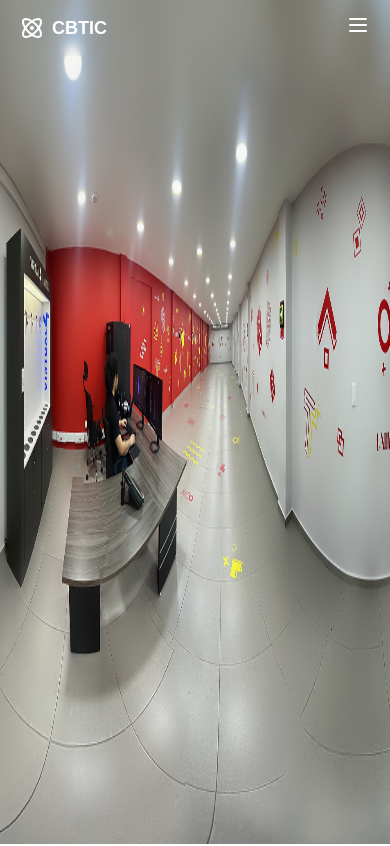
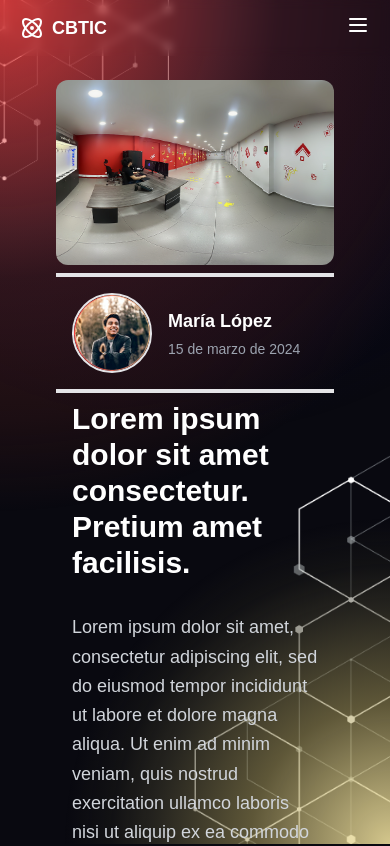
Before and after one commit to DuvanRozoParra/cbtic-2024, a Next.js app: page /news/1 in a window 390 px wide. Shown: the top 846 px of the page. Built offline with nearby package versions, Linux system fonts and the light colour scheme.

Commit message:
feat: News Info  and fixed errors

```diff
--- a/src/app/news/[id]/page.tsx
+++ b/src/app/news/[id]/page.tsx
@@ -1,36 +1,49 @@
 "use client";
 import { useParams } from "next/navigation";
-import noticias from "@/components/News/News.json";
+import Link from "next/link";
+import noticias from "@/components/news/News.json";
 import Image from "next/image";
+import { Carousel, CarouselContent, CarouselItem} from "@/components/ui/carousel";
+import { Card, CardContent } from "@/components/ui/card";
 
 export default function NewsInfo() {
   const { id } = useParams();
-  const noticia = noticias.find(n => n.id === Number(id));
-
+  const noticia = noticias.find((n) => n.id === Number(id));
 
   if (!noticia) {
     return <div>Noticia no encontrada</div>;
   }
+  const otrasNoticias = noticias.filter((n) => n.id !== Number(id));
 
   return (
-    <main >
-      <article >
-        <h1 >{noticia.TituloNoticia}</h1>
-
-        <div >
+    <main className="w-full min-h-screen text-white bg-[#090910] relative">
+      <div className="absolute inset-0 bg-radial-gradient -z-10"></div>
+      <div className="max-w-screen-2xl mx-auto px-14 py-5 flex gap-8 pt-20">
+        <article className="flex-1 max-w-6xl w-full relative space-y-2 md:space-y-8">
+          <div className="relative w-full aspect-[1.5/1] md:aspect-[1.8/1] rounded-xl overflow-hidden">
             <Image
               src={noticia.ImagenNoticia}
               alt={noticia.TituloNoticia}
               fill
-
+              className="object-cover md:object-contain"
+              sizes="(max-width: 868px) 100vw, 100vw"
+              priority
             />
           </div>
 
-        <div >
-          <div >
-            <p>{noticia.Autor}</p>
-            <span>•</span>
-            <p>
+          <div className="flex items-center gap-4 p-4 border-y-4">
+            <div className="relative w-20 h-20 sm:w-16 sm:h-16 shrink-0">
+              <Image
+                src={noticia.ImagenAutor}
+                alt={noticia.Autor}
+                fill
+                className="object-cover rounded-full border-2  "
+                sizes="(max-width: 768px) 100vw, 100vw"
+              />
+            </div>
+            <div className="flex flex-col gap-1">
+              <p className="text-lg font-semibold">{noticia.Autor}</p>
+              <p className="text-sm text-gray-400">
                 {new Date(noticia.fecha).toLocaleDateString("es-ES", {
                   year: "numeric",
                   month: "long",
@@ -38,12 +51,64 @@ export default function NewsInfo() {
                 })}
               </p>
             </div>
+          </div>
+          <h1 className="text-3xl md:text-5xl font-bold !mb-8 px-4 md:px-0">
+            {noticia.TituloNoticia}
+          </h1>
 
-          <div>
-            {noticia.Noticia|| noticia.Resumen}
-          </div>
+          <div className="  mx-auto px-4 md:px-0 text-gray-300 text-lg leading-relaxed">
+            {noticia.Noticia}
           </div>
         </article>
+
+        <aside className="hidden md:flex md:w-1/3 pl-8 rounded-lg relative flex-col items-center justify-start">
+          <h2 className="text-xl sm:text-2xl md:text-4xl font-bold mb-10 ">
+            Otras Noticias
+          </h2>
+          <Carousel
+            opts={{
+              align: "start",
+            }}
+            orientation="vertical"
+            className="w-full"
+          >
+            <CarouselContent className="-mt-1 h-[100vh]">
+              {otrasNoticias.map((item) => (
+                <CarouselItem key={item.id} className="pt-1 basis-1/4 md:basis-1/4">
+                  <div className="p-1">
+                    <Card>
+                      <CardContent className="flex flex-col gap-2 p-4 text-white">
+                        <div className="relative w-full h-40">
+                          <Image
+                            src={item.ImagenNoticia}
+                            alt={item.TituloNoticia}
+                            fill
+                            className="object-cover rounded"
+                          />
+                        </div>
+                        <Link href={`/news/${item.id}`}>
+                          <div className="text-center">
+                            <p className="font-bold text-base sm:text-lg md:text-2xl">
+                              {item.TituloNoticia}
+                            </p>
+                            <p className="text-base text-gray-400">
+                              {new Date(item.fecha).toLocaleDateString("es-ES", {
+                                year: "numeric",
+                                month: "long",
+                                day: "numeric",
+                              })}
+                            </p>
+                          </div>
+                        </Link>
+                      </CardContent>
+                    </Card>
+                  </div>
+                </CarouselItem>
+              ))}
+            </CarouselContent>
+          </Carousel>
+        </aside>
+      </div>
     </main>
   );
 }
--- a/src/app/news/page.tsx
+++ b/src/app/news/page.tsx
@@ -1,5 +1,5 @@
 import { Metadata } from "next";
-import { NewsLanding } from "@/components/News";
+import { NewsLanding } from "@/components/news";
 
 export const metadata: Metadata = {
   title: "Noticias",
--- a/src/components/News/News.json
+++ b/src/components/News/News.json
@@ -4,44 +4,48 @@
     "TituloNoticia": " Lorem ipsum dolor sit amet consectetur. Pretium amet facilisis.",
     "Autor": "María López",
     "CargoAutor": "Corresponsal de Tecnología Avanzada",
-      "ImagenAutor": "",
+    "ImagenAutor": "/images/testimages/imagentest8.png",
     "fecha": "2024-03-15",
     "Resumen": "Lorem ipsum dolor sit amet consectetur. Erat donec eleifend vulputate mattis nunc justo morbi imperdiet. Et nisl ac eu tempus hendrerit. ",
-      "Noticia": "Un equipo internacional de investigadores ha desarrollado un nuevo modelo de inteligencia artificial capaz de optimizar el consumo energético en tiempo real... [texto completo]",
-      "ImagenNoticia": "/images/testimages/imagentest4.png"
+    "Noticia": " Lorem ipsum dolor sit amet, consectetur adipiscing elit, sed do eiusmod tempor incididunt ut labore et dolore magna aliqua. Ut enim ad minim veniam, quis nostrud exercitation ullamco laboris nisi ut aliquip ex ea commodo consequat. Duis aute irure dolor in reprehenderit in voluptate velit esse cillum dolore eu fugiat nulla pariatur. Excepteur sint occaecat cupidatat non proident, sunt in culpa qui officia deserunt mollit anim id est laborum ",
+    "ImagenNoticia": "/images/testimages/imagentest4.png",
+    "importancia": "alta"
   },
   {
     "id": 2,
     "TituloNoticia": "Lorem ipsum dolor sit amet consectetur. Pretium amet facilisis.",
     "Autor": "Carlos Rodríguez",
     "CargoAutor": "Editor de Innovación Espacial",
-      "ImagenAutor": "",
+    "ImagenAutor": "/images/testimages/imagentest8.png",
     "fecha": "2024-03-14T15:45:00Z",
     "Resumen": "Lorem ipsum dolor sit amet consectetur. Erat donec eleifend vulputate mattis nunc justo morbi imperdiet. Et nisl ac eu tempus hendrerit. ",
     "Noticia": "El proyecto espacial QComm ha marcado un hito histórico con el exitoso lanzamiento del satélite cuántico Jinlong-1... [detalles técnicos]",
-      "ImagenNoticia": "/images/testimages/imagentest5.png"
+    "ImagenNoticia": "/images/testimages/imagentest5.png",
+    "importancia": "baja"
   },
   {
     "id": 3,
     "TituloNoticia": " Lorem ipsum dolor sit amet consectetur. Pretium amet facilisis.",
     "Autor": "Carlos Rodríguez",
     "CargoAutor": "Editor de Innovación Espacial",
-      "ImagenAutor": "",
+    "ImagenAutor": "/images/testimages/imagentest8.png",
     "fecha": "2024-03-14T15:45:00Z",
     "Resumen": "Lorem ipsum dolor sit amet consectetur. Erat donec eleifend vulputate mattis nunc justo morbi imperdiet. Et nisl ac eu tempus hendrerit. ",
     "Noticia": "El proyecto espacial QComm ha marcado un hito histórico con el exitoso lanzamiento del satélite cuántico Jinlong-1... [detalles técnicos]",
-      "ImagenNoticia": "/images/testimages/imagentest6.png"
+    "ImagenNoticia": "/images/testimages/imagentest6.png",
+    "importancia": "baja"
   },
+
   {
     "id": 4,
     "TituloNoticia": " Lorem ipsum dolor sit amet consectetur. Pretium amet facilisis.",
     "Autor": "Carlos Rodríguez",
     "CargoAutor": "Editor de Innovación Espacial",
-      "ImagenAutor": "",
+    "ImagenAutor": "/images/testimages/imagentest7.png",
     "fecha": "2024-03-14T15:45:00Z",
-      "Resumen": "Lorem ipsum dolor sit amet consectetur. Erat donec eleifend vulputate mattis nunc justo morbi imperdiet. Et nisl ac eu tempus hendrerit. ",
+    "Resumen": " 1 Lorem ipsum dolor sit amet consectetur. Erat donec eleifend vulputate mattis nunc justo morbi imperdiet. Et nisl ac eu tempus hendrerit. ",
     "Noticia": "El proyecto espacial QComm ha marcado un hito histórico con el exitoso lanzamiento del satélite cuántico Jinlong-1... [detalles técnicos]",
-      "ImagenNoticia": "/images/testimages/imagentest7.png"
+    "ImagenNoticia": "/images/testimages/imagentest6.png",
+    "importancia": "alta"
   }
-
 ]
```
Also changed, not shown: src/components/News/Newslanding.tsx (+43 -16 lines), public/images/testimages/imagentest8.png (added). Lines whose indentation alone changed are shown as unchanged.
